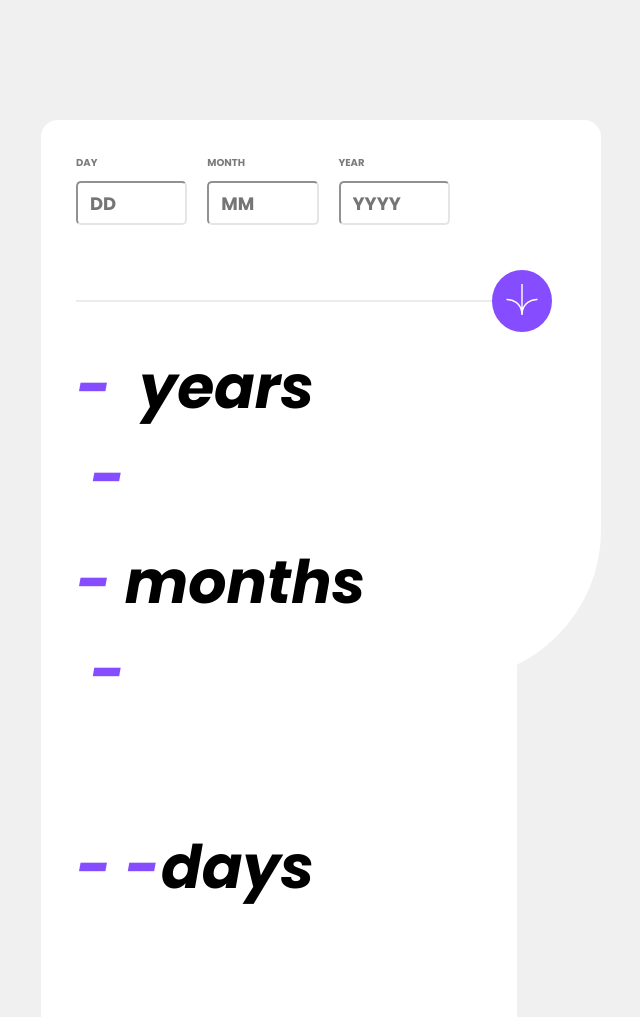
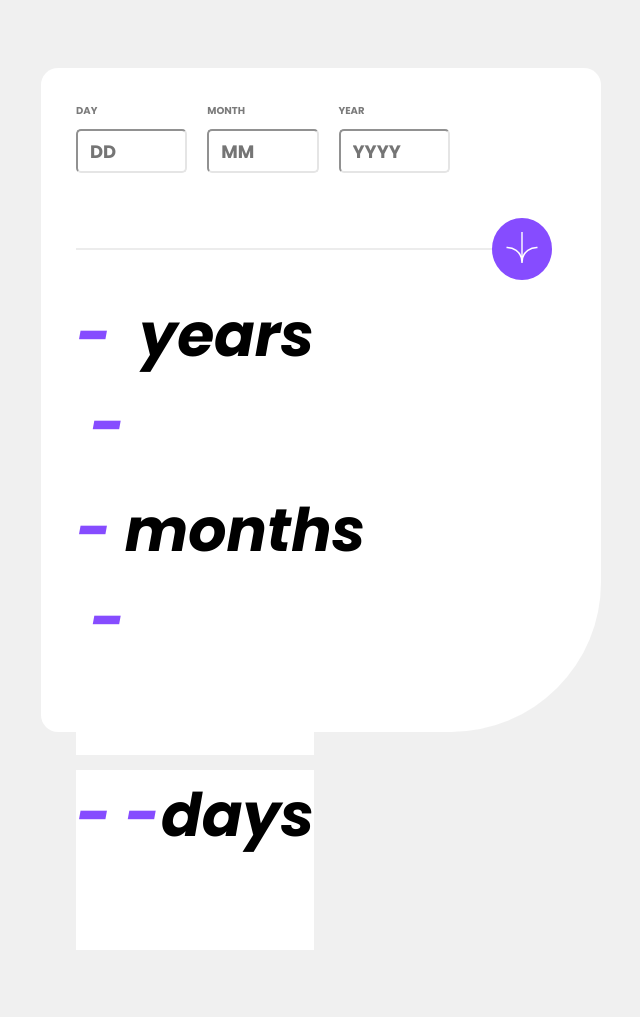
Before and after one commit to sshikharr/Age-Calculator, a plain HTML site: page index.html in a window 1280 px wide. Shown: the whole page, without its empty margins (319-959 px from the left). After the commit the page ends 965 px from the top, so only its background shows below. Drawn offline with Linux system fonts and the light colour scheme.

Commit message:
Update style.css

```diff
--- a/style.css
+++ b/style.css
@@ -32,7 +32,7 @@ body{
 .main{
     margin-left: 10px;
     margin-right: 10px;
-    height: 70vh;
+    height: 83vh;
     width: 70vb;
     background-color: #FFFFFF;
     border-top-right-radius: 17px;
@@ -117,7 +117,7 @@ body{
     flex-direction: column;
     background-color: #FFFFFF;
     width: 85%;
-
+    background: none;
 }
 #dis{
     background-color: #FFFFFF;
```
